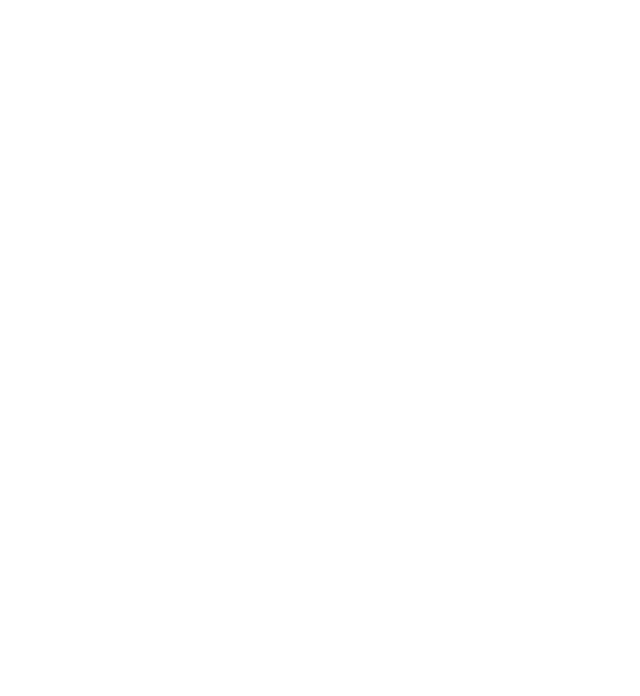
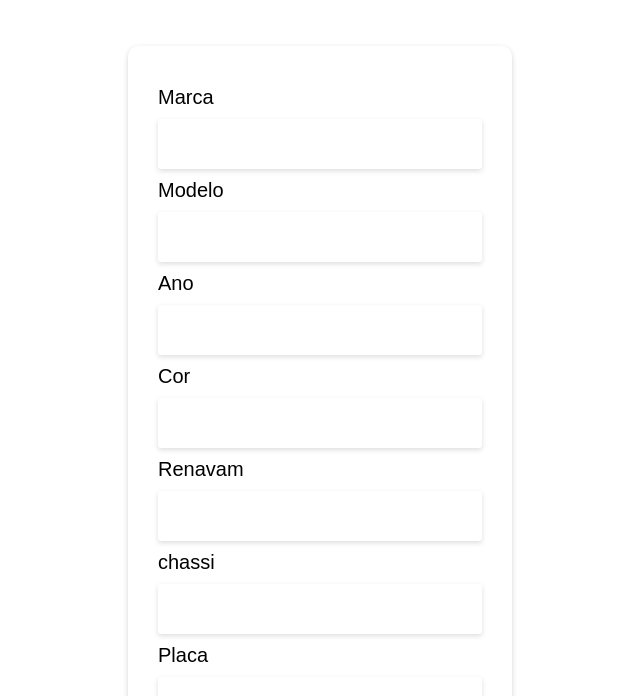
Before and after one commit to Lucsv1/contrato, a React (Create React App) app: page /FormAuto in a window 1280 px wide. Before the commit this address had no page. Shown: the part 104-800 px from the top of the page, without its empty margins (320-960 px from the left). Built offline with nearby package versions, Linux system fonts and the light colour scheme.

Commit message:
importando o axios

```diff
--- a/package.json
+++ b/package.json
@@ -7,6 +7,9 @@
     "@testing-library/jest-dom": "^5.16.5",
     "@testing-library/react": "^13.4.0",
     "@testing-library/user-event": "^13.5.0",
+    "axios": "^1.3.4",
+    "docxtemplater": "^3.36.1",
+    "jszip": "^3.10.1",
     "react": "^18.2.0",
     "react-dom": "^18.2.0",
     "react-hook-form": "^7.43.5",
--- a/src/App.js
+++ b/src/App.js
@@ -1,6 +1,9 @@
 import { GlobalStyled } from "./GlobalStyled";
 import { MenuBar } from "./Home/MenuBar";
 import { Route, Routes, BrowserRouter } from "react-router-dom";
+import { FormAuto } from "./Home/components/FormAuto";
+import { FormPay } from "./Home/components/FormPay";
+import { Main } from "./Home/components/Main/index.jsx";
 
 function App() {
   return (
@@ -8,6 +11,9 @@ function App() {
       <GlobalStyled />
       <Routes>
         <Route path="/" element={<MenuBar />} />
+        <Route path="/FormAuto" element={<FormAuto/>}/>
+        <Route path="/FormPay" element ={<FormPay/>}/>
+        <Route path="/Main" element = {<Main/>} />
       </Routes>
     </BrowserRouter>
   );
--- a/src/Home/MenuBar.jsx
+++ b/src/Home/MenuBar.jsx
@@ -1,5 +1,6 @@
 import { MenuBase, Menu, Content, ContentBase} from "./Styled/StyledComponets";
 import { Forms } from "./components/Form/index.jsx";
+import { FormAuto } from "./components/FormAuto";
 
 export const MenuBar = () => {
   return (
--- a/src/Home/Styled/StyledComponets.js
+++ b/src/Home/Styled/StyledComponets.js
@@ -3,32 +3,24 @@ import styled from "styled-components";
 //Menu
 
 export const MenuBase = styled.div`
-
   display: flex;
   flex-direction: column;
   border: solid;
   justify-content: center;
-
-`
+`;
 export const Menu = styled.div`
   padding: 10px;
-
+  text-align: center;
   border: solid;
-
-`
+`;
 
 //Content
 
 export const ContentBase = styled.div`
   display: flex;
   border: solid;
-
-
-
-`
+`;
 export const Content = styled.div`
-
-
   border: solid;
-
-`
+  width: 100%;
+`;
--- a/src/Home/components/Form/index.js
+++ b/src/Home/components/Form/index.js
@@ -3,21 +3,17 @@ import styled from "styled-components";
 export const DivBase = styled.div`
   display: flex;
   justify-content: center;
+
   h2 {
     margin-top: 50px;
     position: absolute;
-
-
   }
 
   p {
     position: absolute;
     margin-top: 80px;
   }
-
-
-
-`
+`;
 
 export const DivForm = styled.form`
   margin-top: 150px;
@@ -26,29 +22,24 @@ export const DivForm = styled.form`
   border-radius: 10px;
   padding: 30px;
   width: 30%;
-`
-
+`;
 
 export const PlaceForm = styled.form`
   margin: 24px 0;
-
-
-`
+`;
 
 export const PlaceLabel = styled.label`
   display: block;
-margin-bottom:10px;
-margin-top:10px;
+  margin-bottom: 10px;
+  margin-top: 10px;
   font-size: 20px;
   font-family: Arial, Helvetica, sans-serif;
   color: #000000;
-
-
-`
+`;
 
 export const PlaceInput = styled.input`
   border: none;
-background-color: #FFF;
+  background-color: #fff;
   border-radius: 3px;
   box-shadow: 0px 2px 5px 0px #4e4a4a2e;
   box-sizing: border-box;
@@ -56,5 +47,4 @@ width: 100%;
   height: 50px;
   font-size: 20px;
   padding: 20px;
-
-`
+`;
--- a/src/Home/components/Form/index.jsx
+++ b/src/Home/components/Form/index.jsx
@@ -4,15 +4,9 @@ import { Botao } from "../Button/index.jsx";
 import { DivBase, DivForm, PlaceInput, PlaceLabel } from ".";
 import { useState } from "react";
 export const Forms = () => {
-
-
-  const {
-    register,
-    handleSubmit,
-  } = useForm({});
+  const { register, handleSubmit } = useForm({});
 
   const [insert, setInsert] = useState([]);
-
 
   function inserir(data) {
     setInsert([...insert, data]);
@@ -24,11 +18,50 @@ export const Forms = () => {
       <DivForm onSubmit={handleSubmit(inserir)}>
         <PlaceLabel>Nome</PlaceLabel>
         <PlaceInput {...register("nome")} label="nome" type="text" />
+        <PlaceLabel>CPF</PlaceLabel>
+        <PlaceInput {...register("cpf")} label="cpf" type="text" />
+        <PlaceLabel>CEP</PlaceLabel>
+        <PlaceInput {...register("cep")} label="cep" type="number" />
+        <PlaceLabel>Bairro</PlaceLabel>
+        <PlaceInput {...register("bairro")} label="bairro" type="text" />
         <PlaceLabel>Endereco</PlaceLabel>
-        <PlaceInput {...register("endereco")} label="endereco" type="endereco" />
-        <Botao text="Entrar " />
+        <PlaceInput {...register("endereco")} label="endereco" type="text" />
+        <PlaceLabel>Numero</PlaceLabel>
+        <PlaceInput {...register("numero")} label="numero" type="number" />
+        <PlaceLabel>Complemento</PlaceLabel>
+        <PlaceInput
+          {...register("complemento")}
+          label="complento"
+          type="text"
+        />
+        <PlaceLabel>Celular</PlaceLabel>
+        <PlaceInput {...register("celular")} label="celular" type="text" />
+        <PlaceLabel>Email</PlaceLabel>
+        <PlaceInput {...register("email")} label="email" type="text" />
+        <Link to="/FormAuto">
+          <Botao text="Enviar" />
+        </Link>
       </DivForm>
-
     </DivBase>
   );
 };
+
+/*NOME -
+CPF-
+ENDERECO-
+CEP-
+BAIRRO-
+NUMERO-
+COMPLEMENTO-
+CELULAR-
+EMAIL-
+*/
+
+/*MARCA
+MODELO
+ANO
+COR
+RENAVAM
+CHASSI
+PLACA
+*/
--- /dev/null
+++ b/src/Home/components/FormAuto/index.jsx
@@ -0,0 +1,48 @@
+import { useForm } from "react-hook-form";
+import { Link } from "react-router-dom";
+import { Botao } from "../Button/index.jsx";
+import { DivBase, DivForm, PlaceInput, PlaceLabel } from "../Form/index";
+import { useState } from "react";
+export const FormAuto = () => {
+  const { register, handleSubmit } = useForm({});
+
+  const [insert, setInsert] = useState([]);
+
+  function inserir(data) {
+    setInsert([...insert, data]);
+    console.log(data);
+  }
+
+  return (
+    <DivBase>
+      <DivForm onSubmit={handleSubmit(inserir)}>
+        <PlaceLabel>Marca</PlaceLabel>
+        <PlaceInput {...register("marca")} label="marca" type="text" />
+        <PlaceLabel>Modelo</PlaceLabel>
+        <PlaceInput {...register("modelo")} label="cpf" type="text" />
+        <PlaceLabel>Ano</PlaceLabel>
+        <PlaceInput {...register("ano")} label="ano" type="number" />
+        <PlaceLabel>Cor</PlaceLabel>
+        <PlaceInput {...register("cor")} label="cor" type="text" />
+        <PlaceLabel>Renavam</PlaceLabel>
+        <PlaceInput {...register("renavam")} label="renavam" type="number" />
+        <PlaceLabel>chassi</PlaceLabel>
+        <PlaceInput {...register("chassi")} label="numero" type="text" />
+        <PlaceLabel>Placa</PlaceLabel>
+        <PlaceInput {...register("placa")} label="placa" type="text" />
+        <Link to='/FormPay'>
+          <Botao text="Enviar" />
+        </Link>
+      </DivForm>
+    </DivBase>
+  );
+};
+
+/*MARCA
+MODELO
+ANO
+COR
+RENAVAM
+CHASSI
+PLACA
+*/
--- /dev/null
+++ b/src/Home/components/FormPay/index.jsx
@@ -0,0 +1,36 @@
+import { useForm } from "react-hook-form";
+import { Link } from "react-router-dom";
+import { Botao } from "../Button/index.jsx";
+import { DivBase, DivForm, PlaceInput, PlaceLabel } from "../Form/index";
+import { useState } from "react";
+export const FormPay = () => {
+  const { register, handleSubmit } = useForm({});
+
+  const [insert, setInsert] = useState([]);
+
+  function inserir(data) {
+    setInsert([...insert, data]);
+    console.log(data);
+  }
+
+  return (
+    <DivBase>
+      <DivForm onSubmit={handleSubmit(inserir)}>
+        <PlaceLabel>Valor Total</PlaceLabel>
+        <PlaceInput {...register("valorT")} type="text" />
+        <Link to="/Main">
+          <Botao text="Enviar" />
+        </Link>
+      </DivForm>
+    </DivBase>
+  );
+};
+
+/*MARCA
+MODELO
+ANO
+COR
+RENAVAM
+CHASSI
+PLACA
+*/
--- /dev/null
+++ b/src/Home/components/Main/index.js
@@ -0,0 +1,14 @@
+import styled from "styled-components";
+
+export const MainBase = styled.div`
+text-align: center;
+display: flex;
+justify-content: center;
+
+
+`
+export const MainContent = styled.div`
+border: solid;
+width: 50%;
+
+`
--- /dev/null
+++ b/src/Home/components/Main/index.jsx
@@ -0,0 +1,66 @@
+import React from "react";
+import { MainBase, MainContent} from "./index";
+
+export const Main = () => {
+  return (
+    <MainBase>
+      <MainContent>
+        <h1>CONTRATO DE COMPRA E VENDA DE ATIVO MOBILIZADO </h1>
+        <h1>IDENTIFICAÇÃO DAS PARTES CONTRATANTES</h1>
+        <br />
+        <p>
+          VENDEDOR: Luiz Claudio Galindo, com sede na Avenida Nossa Senhora dos
+          Remédios, nº 193, Vl. Dos Remédios – Osasco/SP - CEP 06296-190;
+          inscrito no CPF sob o nº 271.004.408-07, e no RG sob o nº 27.314.962;{" "}
+        </p>
+        <br />
+        <p>
+          COMPRADOR:   Distribuidora de Carnes Minas Sul LTDA, situado(a) na Rua
+          Maria Barbosa Paiva, n° 335, São Judas Tadeu – Borda da Mata/MG – CEP
+          37.564-000; inscrito(a) no CNPJ sob o nº 27.240.045/0001-90.
+        </p>
+        <br />
+        <p>
+          As partes acima identificadas têm, entre si, justo e acertad+o o
+          presente Contrato de Compra e Venda de Caminhão, que se regerá pelas
+          cláusulas seguintes e pelas condições descritas no presente.
+        </p>
+
+        <h3>DO OBJETO DO CONTRATO</h3>
+        <br />
+        <p>
+          Cláusula 1ª. O presente contrato tem como OBJETO, o caminhão
+          MERCEDES-BENZ L 1318 CAÇAMBA, ano de fabricação 2008, modelo 2008,
+          chassi 9BM6940008B596429, cor BRANCA, placa MSK-2ª31, categoria
+          PARTICULAR, com registro RENAVAM sob o nº 00988865122; com 57.305km
+          rodados.
+        </p>
+        <br />
+        <h3>DAS OBRIGAÇÕES</h3>
+        <br />
+        <p>
+          {" "}
+          Cláusula 2ª. O VENDEDOR se responsabiliza a entregar ao COMPRADOR o
+          Documento Único de Transferência (DUT), assinado e reconhecido firma,
+          após a entrega do caminhão.
+        </p>
+        <br />
+        <p>
+          Cláusula 3ª. O VENDEDOR deverá entregar o caminhão ao COMPRADOR, livre
+          de quaisquer ônus ou encargo.
+        </p>
+        <br />
+        <p>
+          Cláusula 4ª. Será de responsabilidade do VENDEDOR cumprir com 3 meses
+          de garantia para MOTOR, CÂMBIO E DIFERENCIAL.
+        </p>
+        <br />
+        <p>
+          DO PREÇO Cláusula 5ª. O COMPRADOR pagará ao VENDEDOR, pela compra do
+          caminhão OBJETO deste contrato, a quantia de R$ 154.000,00 (cento e
+          cinquenta e quatro mil reais), via Transferência Bancária (PIX).
+        </p>
+      </MainContent>
+    </MainBase>
+  );
+};
```
Also changed, not shown: 1 other file (tests, documents, lock files or other folders). Lines whose indentation alone changed are shown as unchanged.
